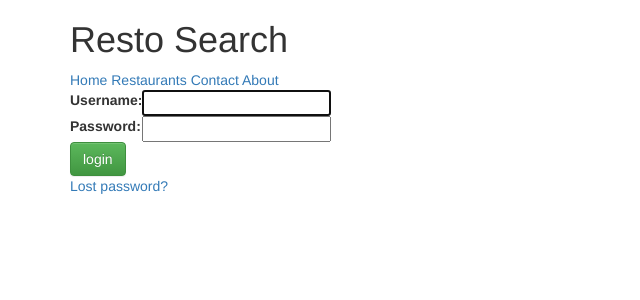
After one commit to sunilsm7/django_resto, a Django app: page /login/ in a window 1280 px wide. The commit adds this page. Shown: the top 300 px of the page, without its empty margins (0-640 px from the left). Run offline with Django 3.2, Linux system fonts and the light colour scheme; some libraries are stand-ins or nearby versions.

Commit message:
added login page and url reverse

```diff
--- a/django_resto/urls.py
+++ b/django_resto/urls.py
@@ -13,10 +13,13 @@ Including another URLconf
     1. Import the include() function: from django.conf.urls import url, include
     2. Add a URL to urlpatterns:  url(r'^blog/', include('blog.urls'))
 """
-from django.conf.urls import url
+from django.conf.urls import url, include
 from django.contrib import admin
 from django.views.generic import RedirectView
 from django.views.generic import TemplateView
+
+from django.contrib.auth.views import LoginView, PasswordResetView
+
 from restaurants.views import (
     restaurant_listview,
     RestaurantListView,
@@ -27,11 +30,11 @@ from restaurants.views import (
 
 urlpatterns = [
     url(r'^admin/', admin.site.urls),
-    url(r'^$', TemplateView.as_view(template_name='home.html')),
-    url(r'^restaurants/$', RestaurantListView.as_view(), name='restaurants'),
-    url(r'^restaurants/create/$', RestaurantCreateView.as_view(), name='create'), # RestaurantCreateView.as_view()
-    url(r'^restaurants/(?P<slug>[\w-]+)/$', RestaurantDetailView.as_view(), name='restaurants'),
+    url(r'^$', TemplateView.as_view(template_name='home.html'), name='home'),
+    url(r'^login/$', LoginView.as_view(), name='login'),
+    url(r'^password_reset/$', PasswordResetView.as_view(), name='password_reset'),
+    url(r'^restaurants/', include('restaurants.urls', namespace='restaurants')),
     url(r'^contact/$', TemplateView.as_view(template_name='contact.html'), name='contact'),
     url(r'^about/$', TemplateView.as_view(template_name='about.html'), name='about'),
-    url(r'^$', RedirectView.as_view(url='/', permanent=True)),
+    #url(r'^$', RedirectView.as_view(url='/', permanent=True)),
 ]
--- a/restaurants/models.py
+++ b/restaurants/models.py
@@ -1,5 +1,6 @@
 from django.db import models
 from django.conf import settings
+from django.core.urlresolvers import reverse
 from django.db.models.signals import pre_save, post_save
 
 from .utils import unique_slug_generator
@@ -23,6 +24,8 @@ class RestaurantLocations(models.Model):
 	def __str__(self):
 		return '{} {}'.format(self.name, self.location)
 
+	def get_absolute_url(self):
+		return reverse('restaurants:detail', kwargs= {'slug': self.slug})
 	@property
 	def title(self):
 		return self.name
--- a/restaurants/templates/restaurants/restaurants_list.html
+++ b/restaurants/templates/restaurants/restaurants_list.html
@@ -6,7 +6,7 @@
 	<h1> Restaurant List</h1>
 	<ul>
 		{% for obj in object_list %}
-			<li><a href="{% url 'restaurants' obj.slug %}">{{ obj.name }}</a> {{ obj.location }} {{ obj.category }} {{ obj.updated }}</li>
+			<li><a href="{{ obj.get_absolute_url}}">{{ obj.name }}</a> {{ obj.location }} {{ obj.category }} {{ obj.updated }}</li>
 		{% endfor %}
 	</ul>
 {% endblock%}
--- /dev/null
+++ b/restaurants/urls.py
@@ -0,0 +1,19 @@
+from django.conf.urls import url
+from django.contrib import admin
+from django.views.generic import RedirectView
+
+
+from restaurants.views import (
+    #restaurant_listview,
+    #restaurant_createview,
+    RestaurantListView,
+    RestaurantDetailView,
+    RestaurantCreateView,
+
+    )
+
+urlpatterns = [
+    url(r'^$', RestaurantListView.as_view(), name='list'),
+    url(r'^create/$', RestaurantCreateView.as_view(), name='create'), # RestaurantCreateView.as_view()
+    url(r'^(?P<slug>[\w-]+)/$', RestaurantDetailView.as_view(), name='detail'),
+]
--- a/restaurants/views.py
+++ b/restaurants/views.py
@@ -68,7 +68,7 @@ class RestaurantDetailView(DetailView):
 class RestaurantCreateView(LoginRequiredMixin, CreateView):
     form_class = RestaurantLocationCreateForm
     template_name = 'restaurants/form.html'
-    success_url = '/restaurants/'
+    #success_url = '/restaurants/'
     #login_url = '/login/'
     def form_valid(self, form):
         instance = form.save(commit = False)
--- /dev/null
+++ b/templates/registration/login.html
@@ -0,0 +1,38 @@
+{% extends "base.html" %}
+
+{% block content %}
+
+{% if form.errors %}
+<p>Your username and password didn't match. Please try again.</p>
+{% endif %}
+
+{% if next %}
+    {% if user.is_authenticated %}
+    <p>Your account doesn't have access to this page. To proceed,
+    please login with an account that has access.</p>
+    {% else %}
+    <p>Please login to see this page.</p>
+    {% endif %}
+{% endif %}
+
+<form method="post" action="{% url 'login' %}">
+{% csrf_token %}
+<table>
+<tr>
+    <td>{{ form.username.label_tag }}</td>
+    <td>{{ form.username }}</td>
+</tr>
+<tr>
+    <td>{{ form.password.label_tag }}</td>
+    <td>{{ form.password }}</td>
+</tr>
+</table>
+
+<input type="submit" value="login" class="btn btn-success" />
+<input type="hidden" name="next" value="{{ next }}" />
+</form>
+
+{# Assumes you setup the password_reset view in your URLconf #}
+<p><a href="{% url 'password_reset' %}">Lost password?</a></p>
+
+{% endblock %}
--- a/templates/snippets/nav.html
+++ b/templates/snippets/nav.html
@@ -1,6 +1,7 @@
 <div class="container">
 <h1>Resto Search </h1>
-<a href = "/">Home</a>
+<a href = "{% url 'home' %}">Home</a>
+<a href = "{% url 'restaurants:list' %}">Restaurants</a>
 <a href = "{% url 'contact' %}">Contact</a>
 <a href = "{% url 'about' %}">About</a>
 </div>
```
Also changed, not shown: templates/registration/password_reset_email.html (added, +7 -0 lines), templates/registration/password_reset_form.html (added, +27 -0 lines), db.sqlite3.
